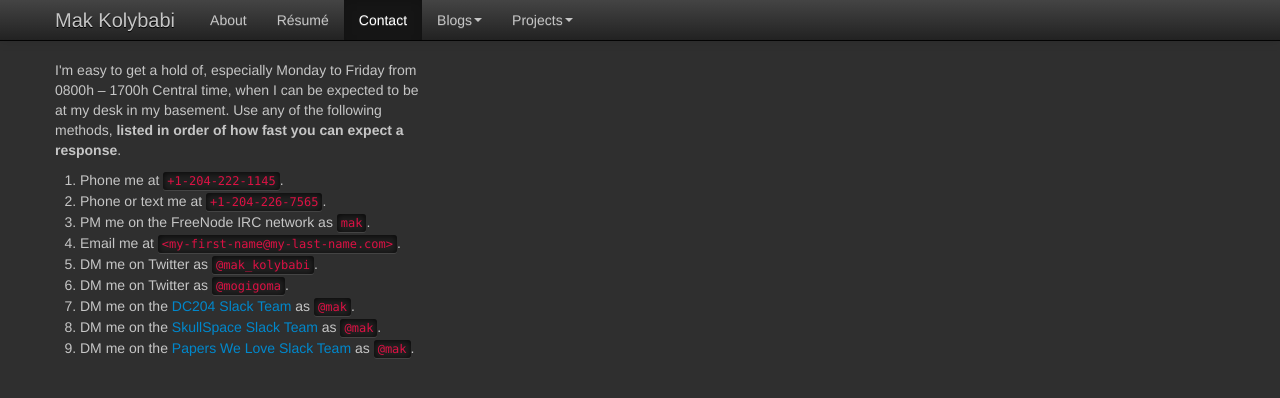
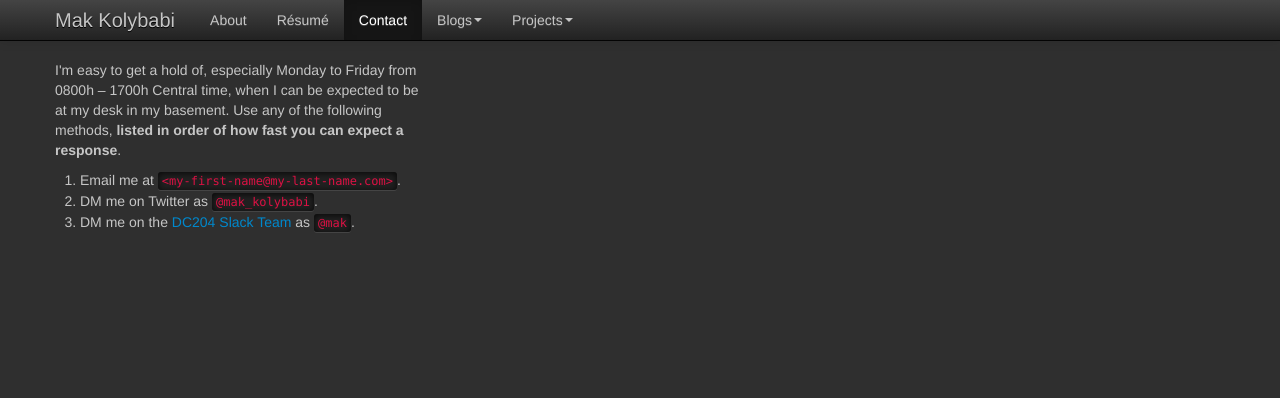
Before and after one commit to mogigoma/mogigoma.com, a Jekyll site: the page built from contact.html, in a window 1280 px wide. Shown: the top 398 px of the page. Built offline with Jekyll 4.4.1, drawn with Linux system fonts in a browser that asks for light colours.

Commit message:
Update contact methods.

```diff
--- a/contact.html
+++ b/contact.html
@@ -10,15 +10,9 @@ title: Contacting Mak Kolybabi
       <p>I'm easy to get a hold of, especially Monday to Friday from 0800h – 1700h Central time, when I can be expected to be at my desk in my basement. Use any of the following methods, <b>listed in order of how fast you can expect a response</b>.</p>
 
       <ol>
-        <li>Phone me at <code>+1-204-222-1145</code>.</li>
-        <li>Phone or text me at <code>+1-204-226-7565</code>.</li>
-        <li>PM me on the FreeNode IRC network as <code>mak</code>.</li>
         <li>Email me at <code>&lt;my-first-name@my-last-name.com&gt;</code>.</li>
         <li>DM me on Twitter as <code>@mak_kolybabi</code>.</li>
-        <li>DM me on Twitter as <code>@mogigoma</code>.</li>
         <li>DM me on the <a href="https://dc204.slack.com/">DC204 Slack Team</a> as <code>@mak</code>.</li>
-        <li>DM me on the <a href="https://skullspace.slack.com/">SkullSpace Slack Team</a> as <code>@mak</code>.</li>
-        <li>DM me on the <a href="https://paperswelove.slack.com/">Papers We Love Slack Team</a> as <code>@mak</code>.</li>
       </ol>
     </div>
   </div>
```
